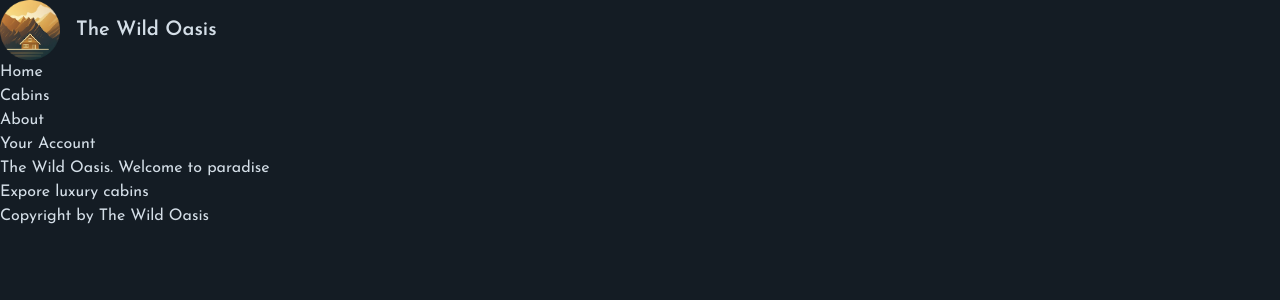
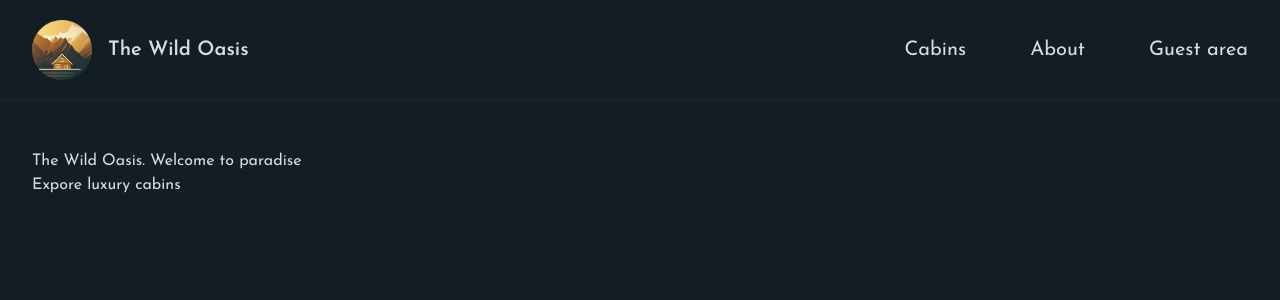
Before and after one commit to kdev307/the-wild-oasis-website, a Next.js app: page / in a window 1280 px wide. Shown: the top 300 px of the page. Built offline with nearby package versions, Linux system fonts and the light colour scheme.

Commit message:
implementing header and navigation UI

```diff
--- /dev/null
+++ b/app/_components/Header.js
@@ -0,0 +1,15 @@
+import Navigation from '@/app/_components/Navigation';
+import Logo from '@/app/_components/Logo';
+
+function Header() {
+  return (
+    <header className='border-b border-primary-900 px-8 py-5'>
+      <div className='flex justify-between items-center max-w-7xl mx-auto'>
+        <Logo />
+        <Navigation />
+      </div>
+    </header>
+  );
+}
+
+export default Header;
--- a/app/_components/Navigation.js
+++ b/app/_components/Navigation.js
@@ -2,19 +2,33 @@
 
 export default function Navigation() {
     return (
-        <ul>
+        <nav className="z-10 text-xl">
+            <ul className="flex items-center gap-16">
                 <li>
-                <Link href="/">Home</Link>
+                    <Link
+                        href="/cabins"
+                        className="transition-colors hover:text-accent-400"
+                    >
+                        Cabins
+                    </Link>
                 </li>
                 <li>
-                <Link href="/cabins">Cabins</Link>
+                    <Link
+                        href="/about"
+                        className="transition-colors hover:text-accent-400"
+                    >
+                        About
+                    </Link>
                 </li>
                 <li>
-                <Link href="/about">About</Link>
-            </li>
-            <li>
-                <Link href="/account">Your Account</Link>
+                    <Link
+                        href="/account"
+                        className="transition-colors hover:text-accent-400"
+                    >
+                        Guest area
+                    </Link>
                 </li>
             </ul>
+        </nav>
     );
 }
--- a/app/layout.js
+++ b/app/layout.js
@@ -9,6 +9,7 @@
 });
 
 import "@/app/_styles/globals.css";
+import Header from "./_components/Header";
 
 export const metadata = {
     title: {
@@ -23,15 +24,12 @@
     return (
         <html lang="en">
             <body
-                className={` ${josefin.className} min-h-screen bg-primary-950 text-primary-100`}
+                className={` ${josefin.className} flex min-h-screen flex-col bg-primary-950 text-primary-100 antialiased`}
             >
-                <header>
-                    <Logo />
-                    <Navigation />
-                </header>
-
-                <main>{children}</main>
-                <footer>Copyright by The Wild Oasis</footer>
+                <Header />
+                <div className="flex-1 px-8 py-12">
+                    <main className="mx-auto max-w-7xl">{children}</main>
+                </div>
             </body>
         </html>
     );
```
Lines whose indentation alone changed are shown as unchanged.
